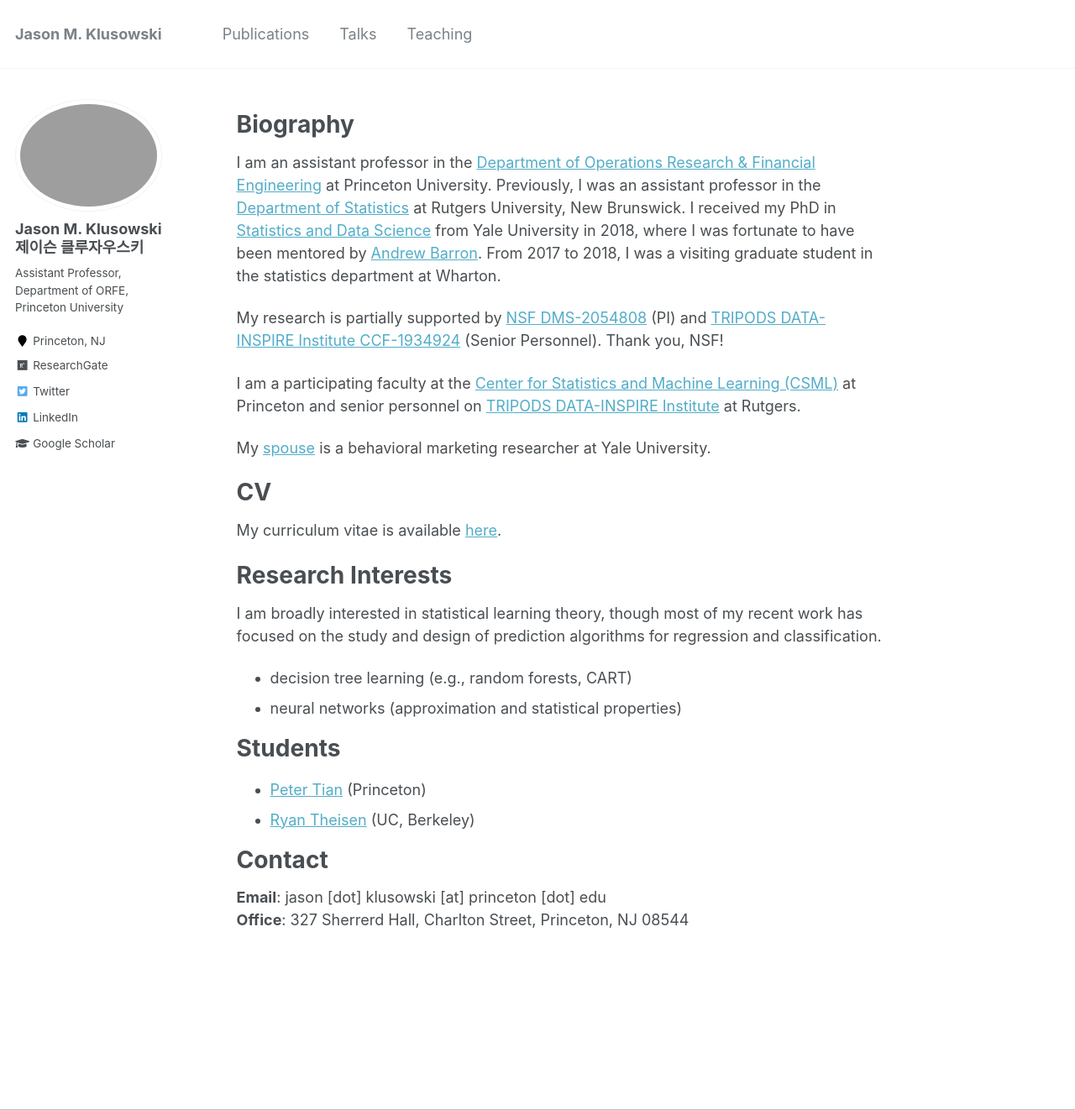
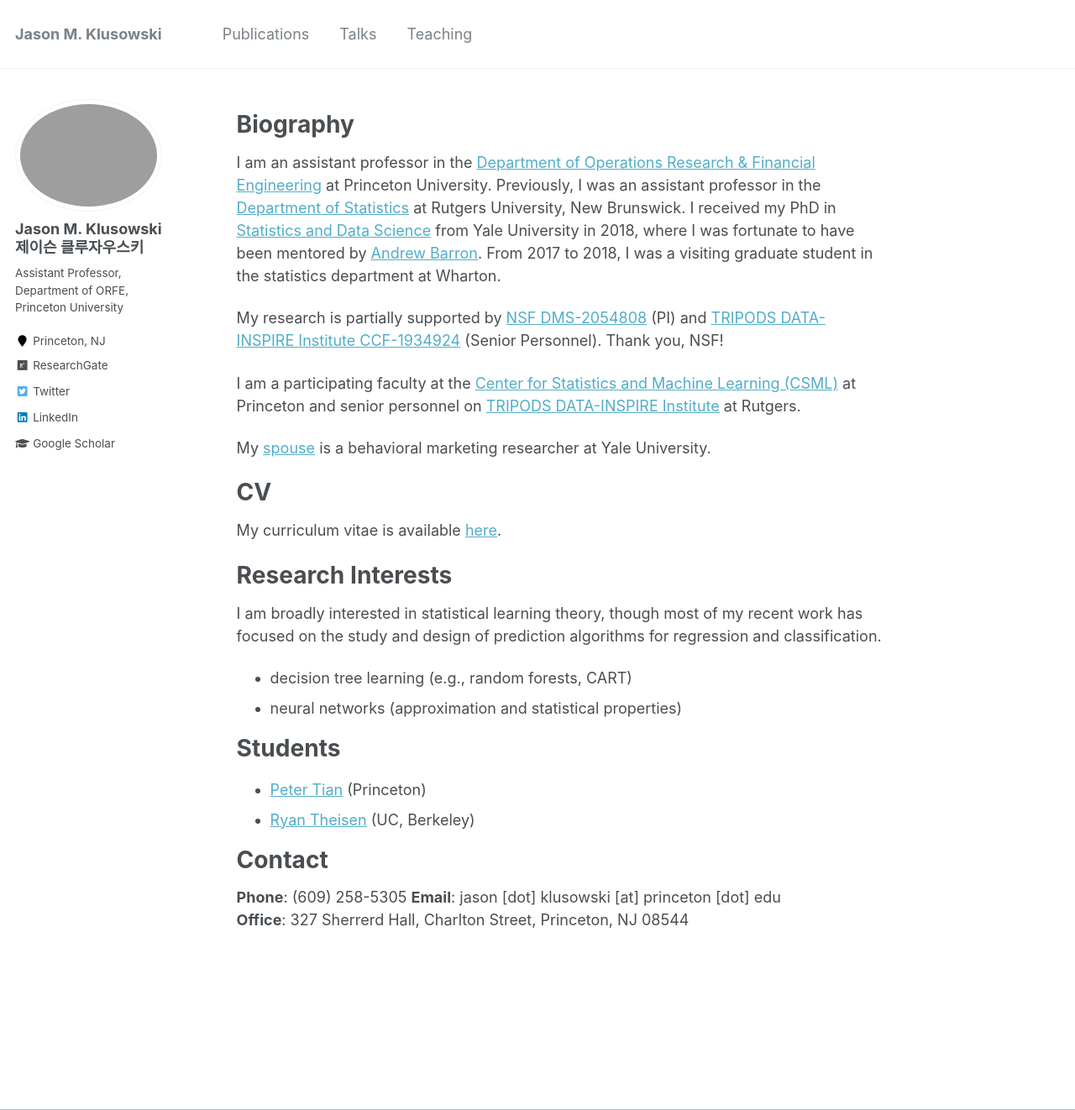
Before and after one commit to jasonklusowski/jasonklusowski.github.io, a Jekyll site: the page built from _pages/about.md, in a window 1280 px wide and 1322 px high. Shown: the whole window at 84% size. Built offline with Jekyll 4.4.1, drawn with Linux system fonts in a browser that asks for light colours.

Commit message:
Update about.md

```diff
--- a/_pages/about.md
+++ b/_pages/about.md
@@ -42,5 +42,6 @@ Students
 Contact
 ======
 
+ **Phone**: (609) 258-5305
  **Email**: jason [dot] klusowski [at] princeton [dot] edu<br />
  **Office**: 327 Sherrerd Hall, Charlton Street, Princeton, NJ 08544
```
